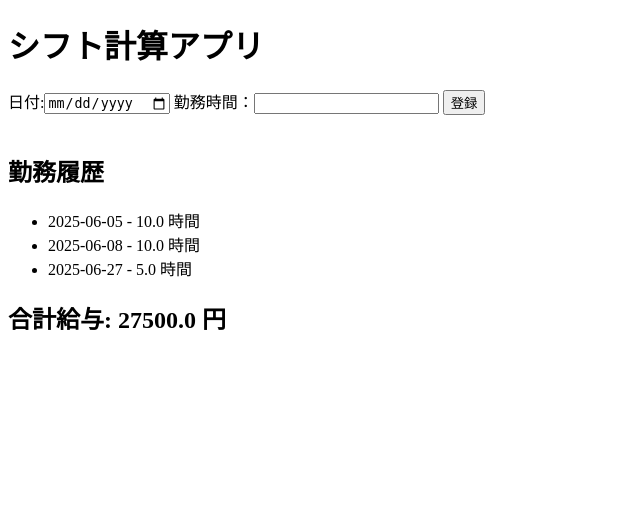
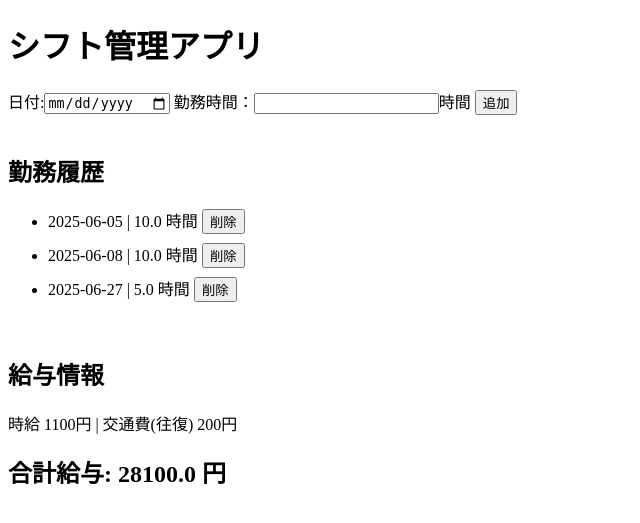
Before and after one commit to og1474/shift-app, a Flask app: page / in a window 1280 px wide. Shown: the top 523 px of the page, without its empty margins (0-640 px from the left). Run offline with Flask 3, Linux system fonts and the light colour scheme; data comes from the database, SQL or seed files in the repository; both versions use the stored data as it was after the commit.

Commit message:
データの削除機能を追加

```diff
--- a/app.py
+++ b/app.py
@@ -2,11 +2,13 @@ from flask import Flask,render_template,request,redirect
 import sqlite3
 from datetime import datetime
 
+
 app = Flask(__name__)
 HOURLY_WAGE = 1100 ##時給（1100円で固定）
+FARE = 200 ##交通費（とりあえず固定）
 
 def init_db():
-    conn = sqlite3.connect("shift.db")
+    conn = sqlite3.connect('shift.db')
     c = conn.cursor() ##すでにある場合は上書きしない
     c.execute('''
               CREATE TABLE IF NOT EXISTS shifts (
@@ -24,20 +26,27 @@ def index():
     c = conn.cursor()
 
     if request.method == 'POST': ##ユーザーがフォームを送信=POSTした時に実行
-        date = request.form['date'] ##dateで入力された日付を取得
-        hours = float(request.form['hours']) ##hoursで入植された数字を取得して小数に変換
-        c.execute('INSERT INTO shifts (date,hours) VALUES(?,?)',(date,hours)) ##テーブルに保存
-        conn.commit()
+        action = request.form.get('action') ##valueの値を取得
+        if action == 'add':
+            date = request.form['date'] ##dateで入力された日付を取得
+            hours = float(request.form['hours']) ##hoursで入植された数字を取得して小数に変換
+            c.execute('INSERT INTO shifts (date,hours) VALUES(?,?)',(date,hours)) ##テーブルに保存
+            conn.commit()
+        elif action == 'delete':
+            delete_id = request.form['id'] ##削除するidを取得
+            c.execute('DELETE FROM shifts WHERE id = ?',(delete_id,)) ##指定されたidのデータを削除
+            conn.commit()
 
-    c.execute('SELECT date,hours FROM shifts') ##データベースから記録を取得
+    c.execute('SELECT date,hours,id FROM shifts') ##データベースから記録を取得
     data = c.fetchall()
 
     #合計給与を計算
     total_hours = sum(row[1] for row in data) ##1行ごとに2つめの値を足す
-    total_salary = total_hours * HOURLY_WAGE
+    total_days = sum(1 for row in data)
+    total_salary = (total_hours * HOURLY_WAGE)+(total_days * FARE)
 
     conn.close()
-    return render_template("index.html",data=data,total=total_salary) ##salaryにsalaryを代入しindex.htmlを返す
+    return render_template('index.html',data=data,total=total_salary,HOURLY_WAGE=HOURLY_WAGE,FARE=FARE) ##salaryにsalaryを代入しindex.htmlを返す
 
 if __name__ == '__main__': ##このファイルを直接実行したときだけFlaskを起動
     init_db()
--- /dev/null
+++ b/static/style.css
@@ -0,0 +1,6 @@
+form {
+    display: inline;
+}
+li {
+    margin-bottom: 8px;
+}
--- a/templates/index.html
+++ b/templates/index.html
@@ -2,25 +2,33 @@
 <html>
 <head>
     <meta charset="UTF-8">
-    <title>シフト計算アプリ</title>
+    <title>シフト管理アプリ</title>
+    <link rel="stylesheet" href="{{ url_for('static', filename='style.css') }}">
 </head>
 <body>
-    <h1>シフト計算アプリ</h1>
+    <h1>シフト管理アプリ</h1>
 
     <form method="POST">
         <label>日付:<input type="date" name="date" required></label>
-        <label>勤務時間：<input type="number" name="hours" step="0.1" required><label>
-        <input type="submit" value="登録">
+        <label>勤務時間：<input type="number" name="hours" step="0.1" required>時間<label>
+        <button type="submit" name="action" value="add">追加</button>
         <br><br>
     </form>
 
     <h2>勤務履歴</h2>
     <ul>
-    {% for date,hours in data %}
-        <li>{{ date }} - {{ hours }} 時間</li>
+    {% for date,hours,id in data %}
+        <li>{{ date }} | {{ hours }} 時間
+        <form method="POST">
+            <input type="hidden" name="id" value="{{ id }}">
+            <button type="submit" name="action" value="delete">削除</button>
+        </form>
+    </li>
     {% endfor %}
-    </ul>
+    </ul><br>
 
+    <h2>給与情報</h2>
+    <p>時給 {{ HOURLY_WAGE }}円 | 交通費(往復) {{ FARE }}円</p>
     <h2>合計給与: {{ total }} 円</h2>
 </body>
 </html>
```
Also changed, not shown: README.md, shift.db.
